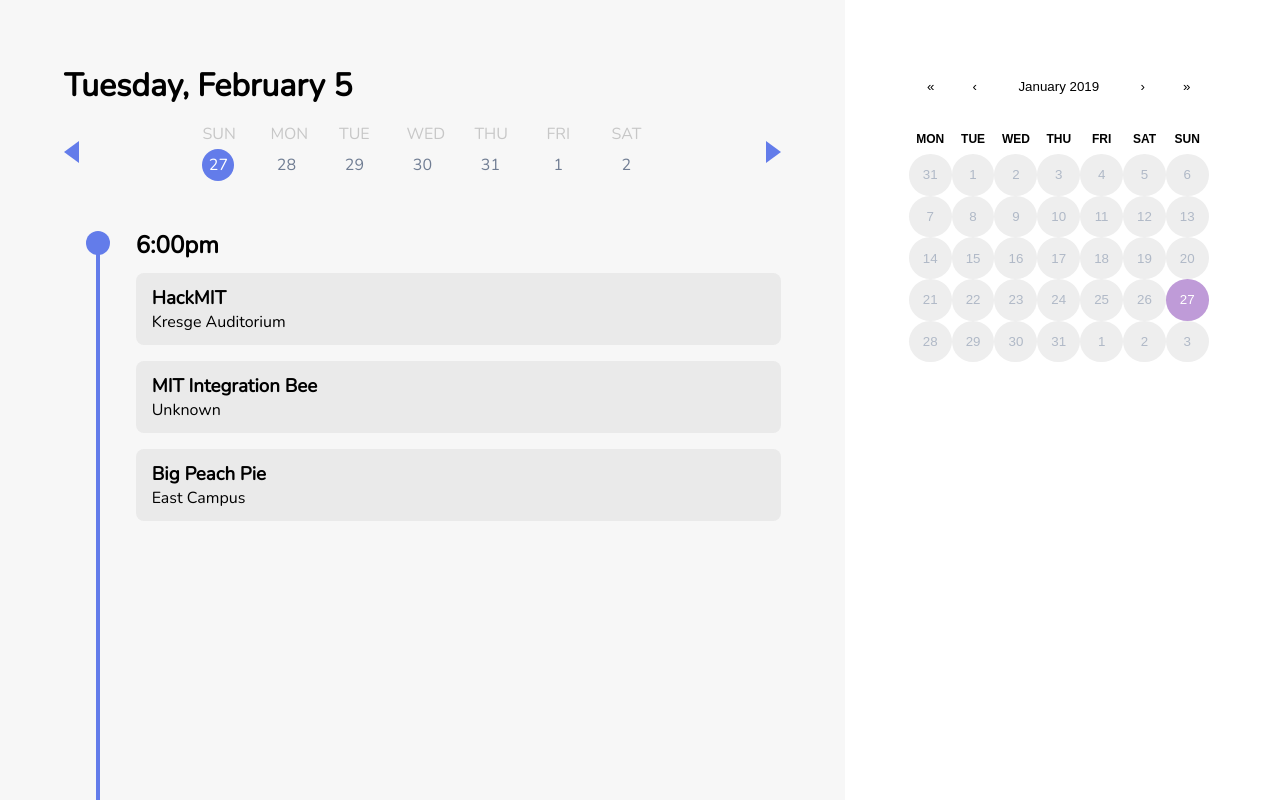
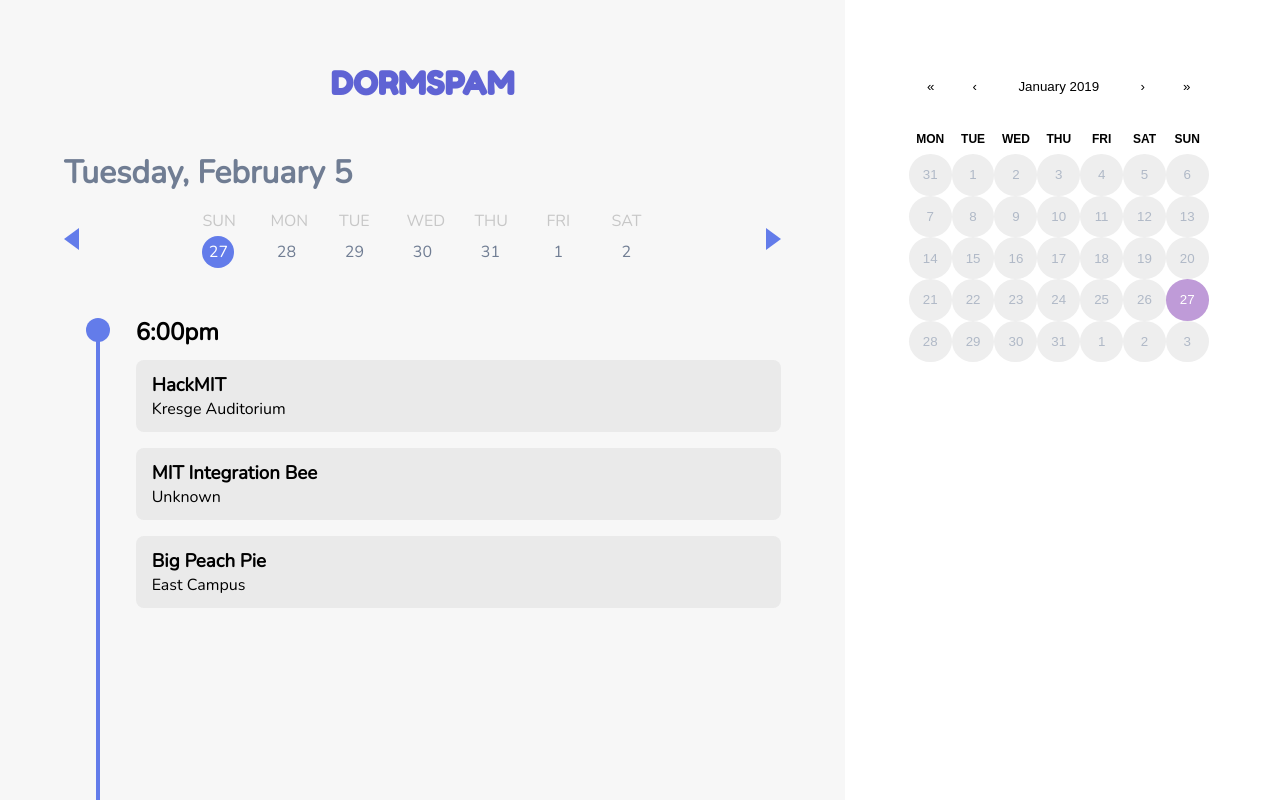
Before and after one commit to dormspam/frontend, a React (Create React App) app: page / in a window 1280 px wide. Shown: the top 800 px of the page. Built offline with nearby package versions, Linux system fonts and the light colour scheme.

Commit message:
Quick styling

```diff
--- a/src/App.js
+++ b/src/App.js
@@ -9,7 +9,7 @@ class App extends Component {
     return (
       <BrowserRouter>
         <div className="DormspamApp">
-          <link href="https://fonts.googleapis.com/css?family=Nunito" rel="stylesheet" />
+          <link href="https://fonts.googleapis.com/css?family=Fredoka+One|Nunito" rel="stylesheet" />
           <Route exact path="/" component={HomeView} />
           <Route exact path="/event/:id" component={EventView} />
         </div>
--- a/src/components/home/HomeView.js
+++ b/src/components/home/HomeView.js
@@ -2,7 +2,7 @@ import React, { Component } from "react";
 import "./HomeView.css";
 
 import HomeHeaderCalendar from "./header/HomeHeaderCalendar";
-import HomeHeaderView from "./HomeHeaderView";
+import HomeHeaderView from "./header/HomeHeaderView";
 import HomeFilterView from "./filter/HomeFilterView";
 import HomeFeedView from "./feed/HomeFeedView";
 
--- /dev/null
+++ b/src/components/home/filter/HomeFilterView.css
@@ -0,0 +1,3 @@
+.HomeFilterView {
+  color: #707d93;
+}
--- a/src/components/home/filter/HomeFilterView.js
+++ b/src/components/home/filter/HomeFilterView.js
@@ -1,4 +1,5 @@
 import React, { Component } from "react";
+import "./HomeFilterView.css";
 
 import HomeFilterWeekBar from "./HomeFilterWeekBar";
 
--- /dev/null
+++ b/src/components/home/header/HomeHeaderView.css
@@ -0,0 +1,10 @@
+.HomeHeaderView {
+  margin-bottom: 48px;
+}
+
+.HomeHeaderView .logo {
+  color: #5f63d4;
+  font-family: "Fredoka One", cursive;
+  text-align: center;
+  text-transform: uppercase;
+}
--- a/src/components/home/HomeHeaderView.js
+++ b/src/components/home/header/HomeHeaderView.js
@@ -1,9 +1,11 @@
 import React, { Component } from "react";
+import "./HomeHeaderView.css";
 
 class HomeHeaderView extends Component {
   render() {
     return (
       <div className="HomeHeaderView">
+        <h1 class="logo">Dormspam</h1>
       </div>
     );
   }
```
